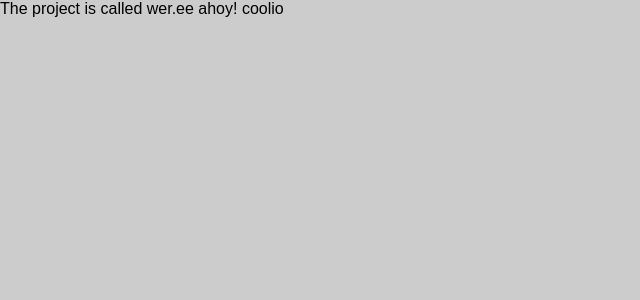
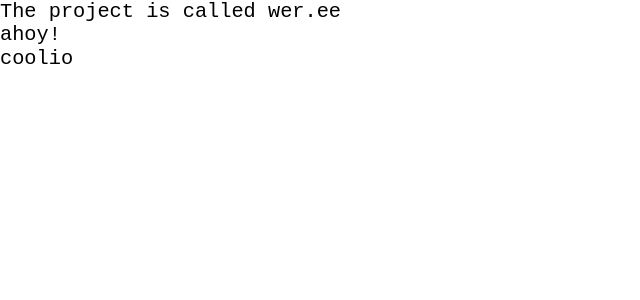
Before and after one commit to Jan69/wer.ee, a Jekyll site: the page built from docs/index.md, in a window 1280 px wide. Shown: the top 300 px of the page, without its empty margins (0-640 px from the left). Built offline with Jekyll 4.4.1, drawn with Linux system fonts in a browser that asks for light colours; our own code applies the rules of GitHub Pages for plain Markdown files.

Commit message:
Update style.css

```diff
--- a/docs/assets/css/style.css
+++ b/docs/assets/css/style.css
@@ -1 +1,24 @@
-*{margin:0;padding:0;background:#ccc}
+div {background-color:var(--bg);color:var(--text);--check:#status_of_the_sun}
+p{white-space: pre-wrap;}
+
+#the_sun + * {/*dark */
+	--bg:#222;--text:teal
+}
+#the_sun:checked + * {/*light*/
+	--bg:#ded;--text:#033
+}
+
+#the_sun + div > label[for="the_sun"] * { /*dark label*/
+	background:#333;color:#0ff;box-shadow: 0 0 10em 2em #333;
+}
+#the_sun:checked+div>label[for="the_sun"]*{/*light label*/
+	background:#333;color:#0ff
+}
+/*all the reas stuff goes there*/
+:root,html,body,#all_the_stuffs_shall_go_here{width:100%;height:100%;font-family: monospace;font-size:1.25em;}
+*{padding:0;margin:0;transition: 0.1s ease-out;}
+#the_sun {float:left;display:none;}
+label[for="the_sun"] * {background:black}
+label[for="the_sun"] > hr {margin-top:-1.2em;height:2.3em;border:0px transparent}
+#the_sun + div > label > #darkmodetext:after{content:"light mode"}
+#the_sun:checked + div > label > #darkmodetext::after{content:"dark  mode"}
```
